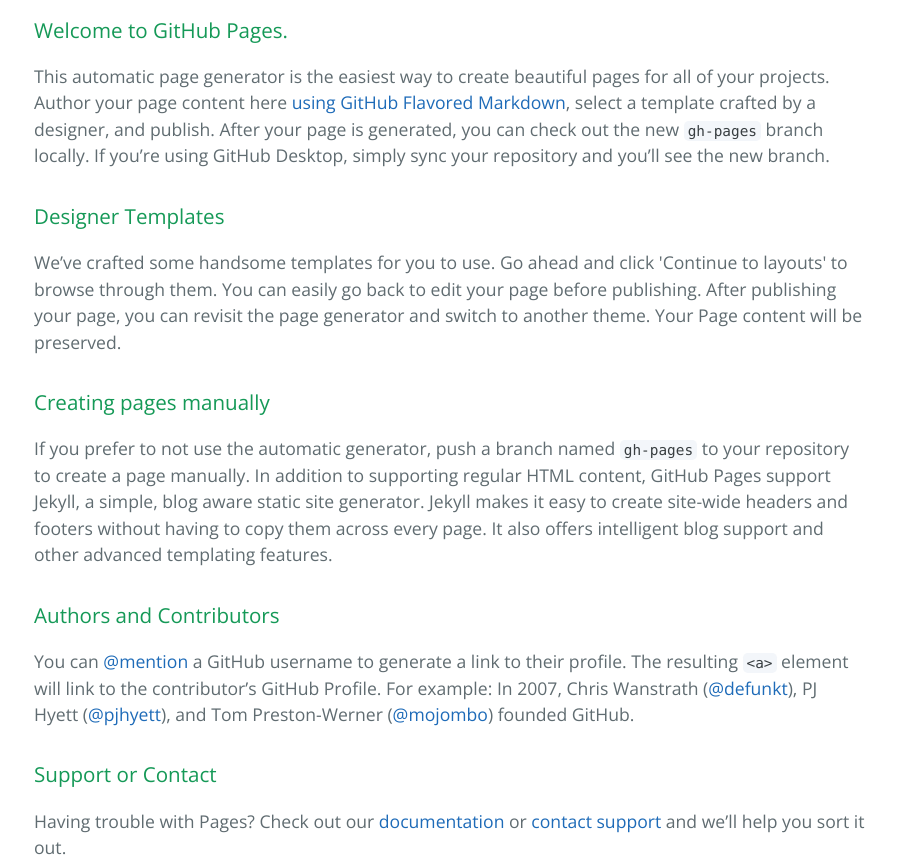
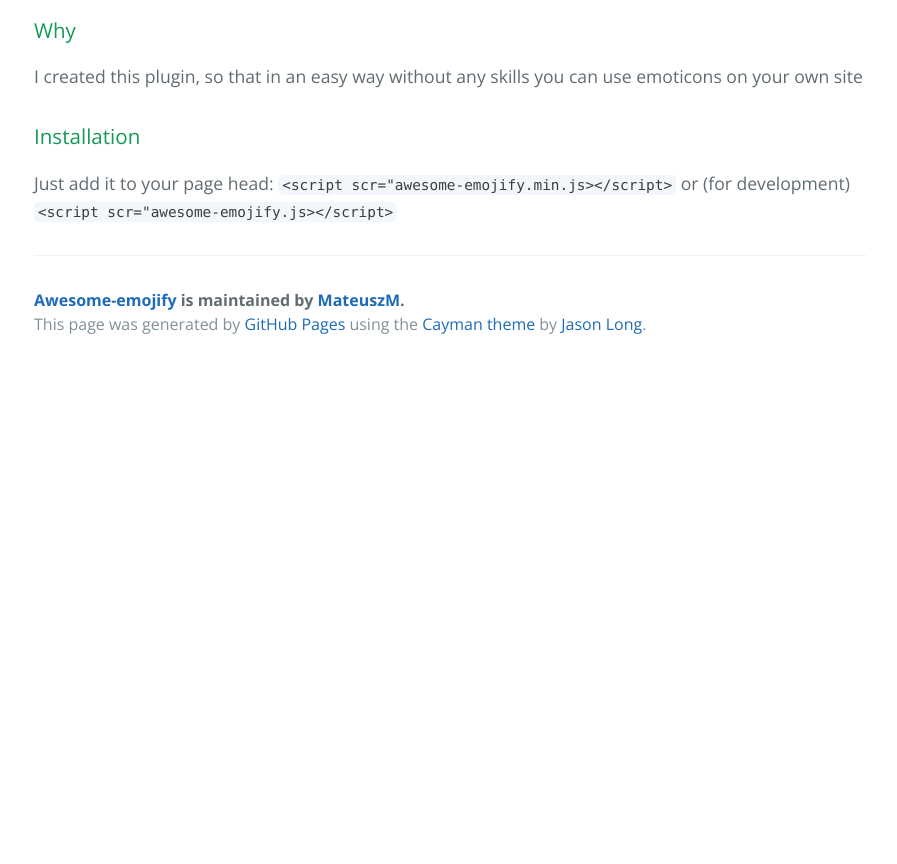
Before and after one commit to IamMattco/awesome-emojify, a plain HTML site: page index.html in a window 1280 px wide. Shown: the part 400-1264 px from the top of the page, without its empty margins (190-1087 px from the left). After the commit the page ends 800 px from the top, so only its background shows below. Drawn offline with nearby package versions, Linux system fonts and the light colour scheme.

```diff
--- a/index.html
+++ b/index.html
@@ -20,29 +20,17 @@
 
     <section class="main-content">
       <h3>
-<a id="welcome-to-github-pages" class="anchor" href="#welcome-to-github-pages" aria-hidden="true"><span aria-hidden="true" class="octicon octicon-link"></span></a>Welcome to GitHub Pages.</h3>
+<a id="why" class="anchor" href="#why" aria-hidden="true"><span aria-hidden="true" class="octicon octicon-link"></span></a>Why</h3>
 
-<p>This automatic page generator is the easiest way to create beautiful pages for all of your projects. Author your page content here <a href="https://guides.github.com/features/mastering-markdown/">using GitHub Flavored Markdown</a>, select a template crafted by a designer, and publish. After your page is generated, you can check out the new <code>gh-pages</code> branch locally. If you’re using GitHub Desktop, simply sync your repository and you’ll see the new branch.</p>
+<p>I created this plugin, so that in an easy way without any skills you can use emoticons on your own site</p>
 
 <h3>
-<a id="designer-templates" class="anchor" href="#designer-templates" aria-hidden="true"><span aria-hidden="true" class="octicon octicon-link"></span></a>Designer Templates</h3>
+<a id="installation" class="anchor" href="#installation" aria-hidden="true"><span aria-hidden="true" class="octicon octicon-link"></span></a>Installation</h3>
 
-<p>We’ve crafted some handsome templates for you to use. Go ahead and click 'Continue to layouts' to browse through them. You can easily go back to edit your page before publishing. After publishing your page, you can revisit the page generator and switch to another theme. Your Page content will be preserved.</p>
-
-<h3>
-<a id="creating-pages-manually" class="anchor" href="#creating-pages-manually" aria-hidden="true"><span aria-hidden="true" class="octicon octicon-link"></span></a>Creating pages manually</h3>
-
-<p>If you prefer to not use the automatic generator, push a branch named <code>gh-pages</code> to your repository to create a page manually. In addition to supporting regular HTML content, GitHub Pages support Jekyll, a simple, blog aware static site generator. Jekyll makes it easy to create site-wide headers and footers without having to copy them across every page. It also offers intelligent blog support and other advanced templating features.</p>
-
-<h3>
-<a id="authors-and-contributors" class="anchor" href="#authors-and-contributors" aria-hidden="true"><span aria-hidden="true" class="octicon octicon-link"></span></a>Authors and Contributors</h3>
-
-<p>You can <a href="https://help.github.com/articles/basic-writing-and-formatting-syntax/#mentioning-users-and-teams" class="user-mention">@mention</a> a GitHub username to generate a link to their profile. The resulting <code>&lt;a&gt;</code> element will link to the contributor’s GitHub Profile. For example: In 2007, Chris Wanstrath (<a href="https://github.com/defunkt" class="user-mention">@defunkt</a>), PJ Hyett (<a href="https://github.com/pjhyett" class="user-mention">@pjhyett</a>), and Tom Preston-Werner (<a href="https://github.com/mojombo" class="user-mention">@mojombo</a>) founded GitHub.</p>
-
-<h3>
-<a id="support-or-contact" class="anchor" href="#support-or-contact" aria-hidden="true"><span aria-hidden="true" class="octicon octicon-link"></span></a>Support or Contact</h3>
-
-<p>Having trouble with Pages? Check out our <a href="https://help.github.com/pages">documentation</a> or <a href="https://github.com/contact">contact support</a> and we’ll help you sort it out.</p>
+<p>Just add it to your page head:
+<code>&lt;script scr="awesome-emojify.min.js&gt;&lt;/script&gt;</code>
+or (for development)
+<code>&lt;script scr="awesome-emojify.js&gt;&lt;/script&gt;</code></p>
 
       <footer class="site-footer">
         <span class="site-footer-owner"><a href="https://github.com/MateuszM/awesome-emojify">Awesome-emojify</a> is maintained by <a href="https://github.com/MateuszM">MateuszM</a>.</span>
```
Also changed, not shown: params.json (+1 -1 lines).
